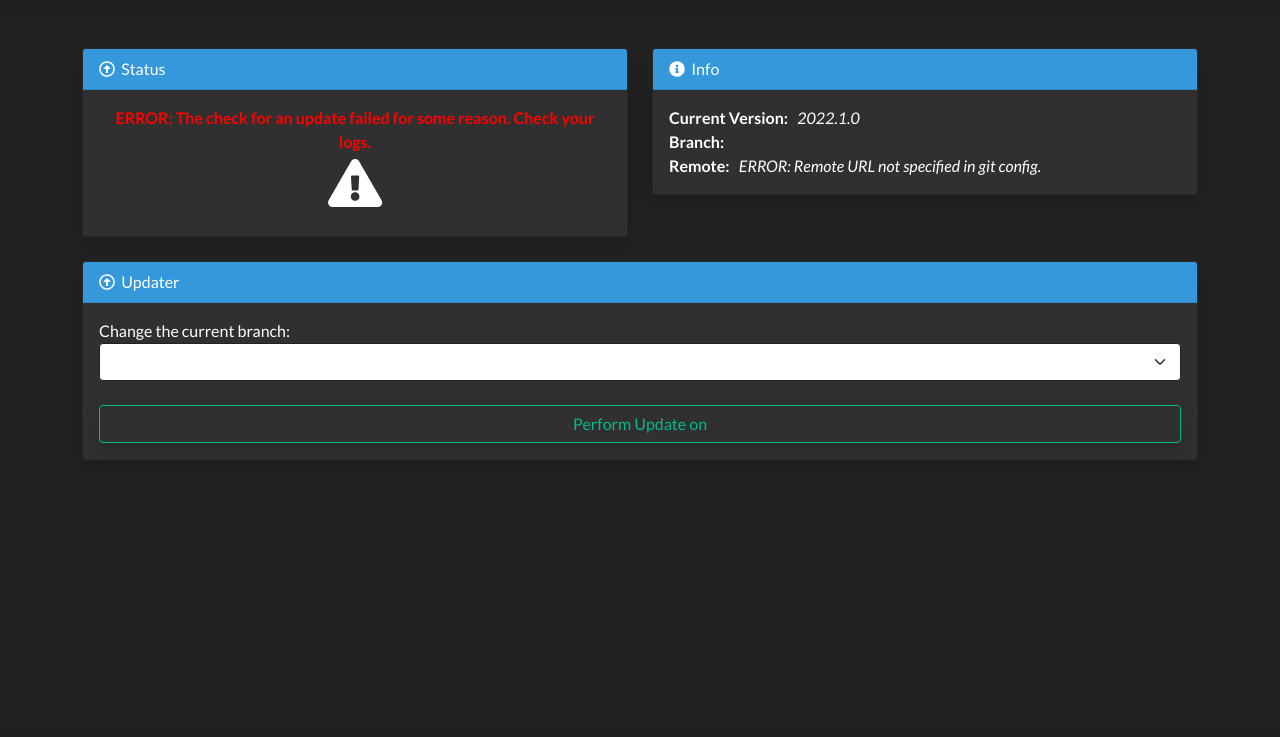
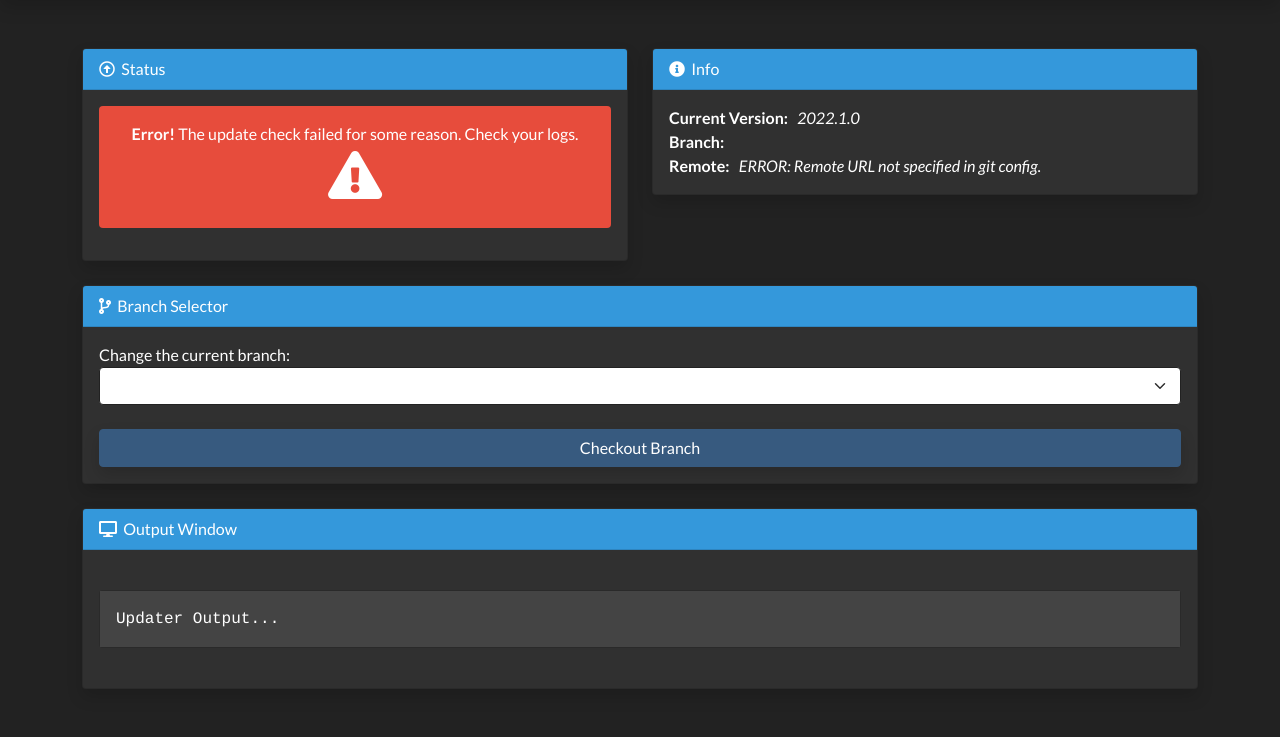
Before and after one commit to nebhead/test-update, a Flask app: page /update in a window 1280 px wide. Shown: the part 72-809 px from the top of the page. Before the commit the page ends 531 px from the top, so only its background shows below. Run offline with Flask 2, Linux system fonts and the light colour scheme; lists and menus that the app fills with data are empty; some libraries are stand-ins or nearby versions.

Commit message:
Testing New Look
New look to update check.

```diff
--- a/app.py
+++ b/app.py
@@ -52,7 +52,7 @@ def settings_base(action=None):
 	if('theme' in request.form):
 		for theme in settings['globals']['themelist']:
 			if theme['name'] == request.form['theme']:
-				settings['misc']['theme'] = theme['filename']
+				settings['globals']['theme'] = theme['filename']
 				write_settings(settings)
 				alert['type'] = 'success'
 				alert['text'] = 'Theme updated to ' + theme['name'] + "."
@@ -92,17 +92,12 @@ def update_page(action=None):
 	global settings
 	update_data = read_update_data()
 
-	if(update_data['version'] == ''):
-		print(f'Version Mismatch.  Updating to: {settings["globals"]["version"]}')
-		update_data['version'] = settings['globals']['version']
-		print(f'Update Version: {update_data["version"]}')
-		write_update_data(update_data)
-	if(update_data['branch_target'] == ''):
-		update_data['branch_target'] = get_branch()
-		write_update_data(update_data)
-	if(update_data['branches'] == []):
-		update_data['branches'] = get_available_branches()
-		write_update_data(update_data)
+	# Update the information in the updater.json file
+	update_data['version'] = settings['globals']['version']
+	update_data['branch_target'] = get_branch()
+	update_data['branches'] = get_available_branches()
+	update_data['remote_url'] = get_remote_url()
+	write_update_data(update_data)
 
 	# Create Alert Structure for Alert Notification
 	alert = {
--- a/templates/updater.html
+++ b/templates/updater.html
@@ -5,7 +5,7 @@
 {% block content %}
 <div class="container">
 
-<!-- Statu & Info Row -->
+<!-- Status & Info Row -->
 <div class="row">
 	<div class="col">
 		<div class="card shadow">
@@ -19,16 +19,24 @@
 					</div>
 				</div>
 				<div id="update_available" style="display:none">
-					An update is available!  You are currently <div id="commits_behind"></div> changes behind the latest on this branch. <br>
+					<div class="alert alert-success fade show" role="alert">
+						<strong>An update is available!</strong> You are currently <div id="commits_behind"></div> changes behind the latest on this branch. <br>
+						<br><h1><i class="fas fa-cloud-download-alt"></i></h1>
+					</div>
 				</div>
 				<div id="update_failed" style="display:none">
-					<b style="color:red;">ERROR: The check for an update failed for some reason.  Check your logs.</b>
+					<div class="alert alert-danger fade show" role="alert">
+						<strong>Error!</strong> The update check failed for some reason. Check your logs.
 						<br><h1><i class="fas fa-exclamation-triangle"></i></h1>
 					</div>
+				</div>
 				<div id="update_current" style="display:none">
-					<b style="color:rgb(20, 150, 20);">Success! Your version is up to date with this branch.</b>
+					<div class="alert alert-info fade show" role="alert">
+						<strong>You are up to date!</strong>
 						<br><h1><i class="far fa-check-circle"></i></h1>
 					</div>
+				</div>
+
 			</div>
 		</div>
 	</div>
@@ -46,10 +54,10 @@
 	</div>
 </div><br>
 
-<!-- Updater Card -->
+<!-- Branch Selector Card -->
 <div class="card shadow">
     <div class="card-header bg-info">
-        <i class="far fa-arrow-alt-circle-up"></i>&nbsp; Updater
+        <i class="fas fa-code-branch"></i>&nbsp; Branch Selector
     </div>
     <div class="card-body">
 
@@ -65,17 +73,34 @@
 			{% endfor %}
 		</select>
 		<br>
-	<!-- Do Update -->
+		<!-- Checkout Selected Branch -->
 		<div class="d-grid gap-2">
-		<button type="button" class="btn btn-outline-success btn-block shadow">
-			Perform Update on {{ update_data['branch_target'] }}
+			<button type="button" class="btn btn-primary btn-block shadow">
+				Checkout Branch
 			</button>
 		</div>
-	<!-- Output Window/Textbox -->
 
 	</div>
 </div>
 <br>
+
+<!-- Output Window/Textbox -->
+<div class="card shadow">
+    <div class="card-header bg-info">
+        <i class="fas fa-desktop"></i>&nbsp; Output Window
+    </div>
+    <div class="card-body">
+	<br>
+		<div class="card">
+			<div class="card-body bg-secondary" id="output_window" style="font-family:courier;color:white;">
+				Updater Output...
+			</div>
+		</div>
+	<br>
+	</div>
+</div>
+<br>
+
 
 </div> <!-- End of Container -->
 {% endblock %}
```
Also changed, not shown: templates/admin.html (+15 -8 lines). Lines whose indentation alone changed are shown as unchanged.
